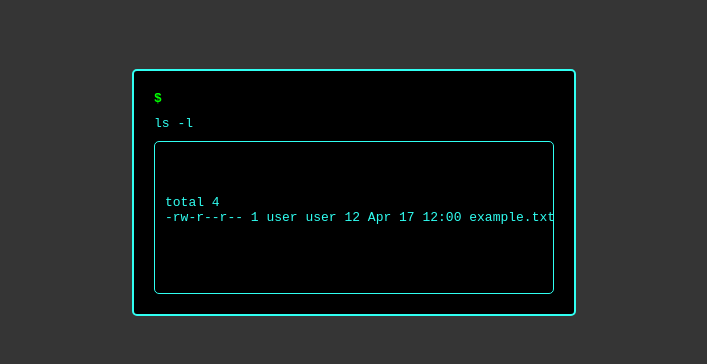
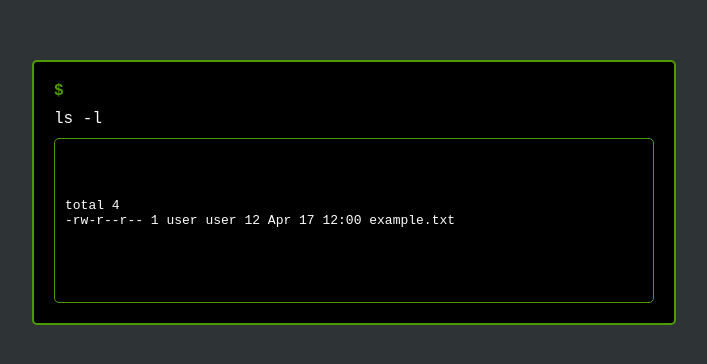
Before and after one commit to 0h-laugh/0h-laugh.github.io, a plain HTML site: page index.html in a window 1280 px wide. Shown: the part 208-572 px from the top of the page, without its empty margins (286-993 px from the left). Drawn offline with Linux system fonts and the light colour scheme.

Commit message:
Update style.css

```diff
--- a/style.css
+++ b/style.css
@@ -1,7 +1,7 @@
 body {
-    font-family: monospace;
-    background-color: #353535;
-    color: #30FFF2;
+    font-family: "Ubuntu Mono", monospace;
+    background-color: #2E3436; /* Dark gray */
+    color: #FFFFFF; /* White */
     margin: 0;
     padding: 0;
     display: flex;
@@ -11,29 +11,29 @@ body {
 }
 
 .terminal {
-    background-color: #000;
-    border: 2px solid #30FFF2;
+    background-color: #000000; /* Black */
+    border: 2px solid #4E9A06; /* Green */
     border-radius: 5px;
     padding: 20px;
-    width: 400px;
+    width: 600px;
 }
 
 .prompt {
-    color: #00FF00; /* Green */
+    color: #4E9A06; /* Green */
     font-weight: bold;
 }
 
 .command {
     margin-top: 10px;
-    color: #30FFF2;
+    color: #FFFFFF; /* White */
 }
 
 .command-output {
-    background-color: #000;
-    border: 1px solid #30FFF2;
+    background-color: #000000; /* Black */
+    border: 1px solid #4E9A06; /* Green */
     border-radius: 5px;
     padding: 10px;
     margin-top: 10px;
     white-space: pre-wrap;
-    color: #30FFF2;
+    color: #FFFFFF; /* White */
 }
```
